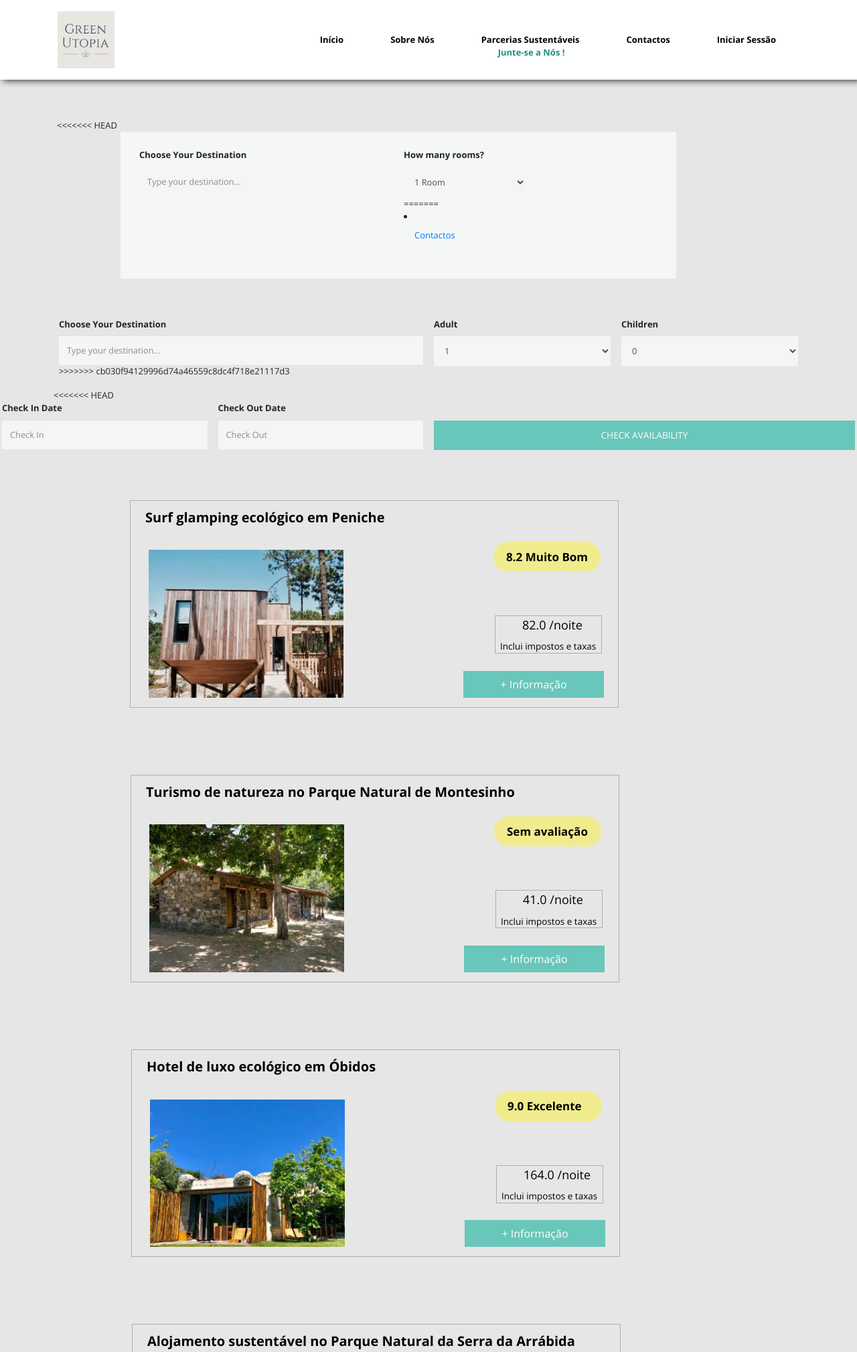
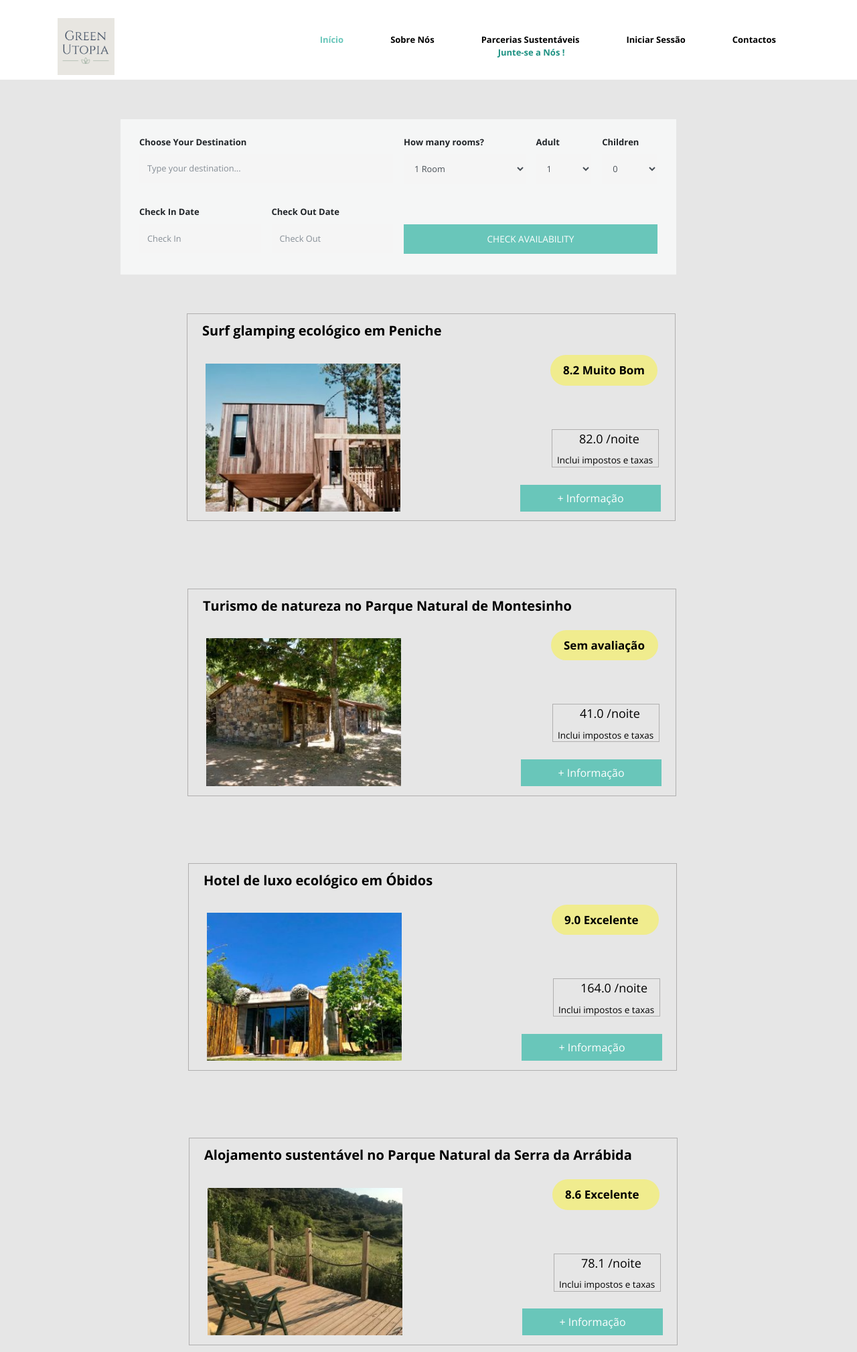
Before and after one commit to EduardoFernandesUA/GreenUtopia, a Flask app: page /search in a window 1280 px wide; the page is wider, and only the part inside the window is pictured. Shown: the top 2019 px of that part at 67% size. Run offline with Flask 2, Linux system fonts and the light colour scheme; data comes from the database, SQL or seed files in the repository; both versions use the stored data as it was after the commit; some libraries are stand-ins or nearby versions.

Commit message:
fix alojamentos

```diff
--- a/templates/alojamentos.html
+++ b/templates/alojamentos.html
@@ -1,10 +1,76 @@
-{% extends "base.html" %}
+<!DOCTYPE html>
+<html lang="en">
+<head>
+	<meta charset="utf-8">
+    <meta http-equiv="X-UA-Compatible" content="IE=edge">
+    <meta name="viewport" content="width=device-width, initial-scale=1">
 
+	<title>Green Utopia</title>
+	<!--
+Journey Template
+http://www.templatemo.com/tm-511-journey
+-->
+    <!-- load stylesheets -->
+    <link rel="stylesheet" href="https://fonts.googleapis.com/css?family=Open+Sans:300,400,600,700">  <!-- Google web font "Open Sans" -->
+    <link rel="stylesheet" href="{{ url_for('static',filename='font-awesome-4.7.0/css/font-awesome.min.css') }}">                <!-- Font Awesome -->
+    <link rel="stylesheet" href="{{ url_for('static',filename='css/bootstrap.min.css') }}">                                      <!-- Bootstrap style -->
+    <link rel="stylesheet" type="text/css" href="{{ url_for('static',filename='css/datepicker.css') }}">
+    <link rel="stylesheet" type="text/css" href="{{ url_for('static',filename='slick/slick.css') }}">
+    <link rel="stylesheet" type="text/css" href="{{ url_for('static',filename='slick/slick-theme.css') }}">
+    <link rel="stylesheet" href="{{ url_for('static',filename='css/templatemo-style.css') }}">                                   <!-- Templatemo style -->
+	<link rel="stylesheet" type="text/css" href="{{ url_for('static',filename='css/alojamentos.css') }}">
 
+    <!-- HTML5 shim and Respond.js for IE8 support of HTML5 elements and media queries -->
+    <!-- WARNING: Respond.js doesn't work if you view the page via file:// -->
+            <!--[if lt IE 9]>
+              <script src="https://oss.maxcdn.com/html5shiv/3.7.2/html5shiv.min.js"></script>
+              <script src="https://oss.maxcdn.com/respond/1.4.2/respond.min.js"></script>
+          <![endif]-->
+</head>
 
-{% block content %}
+<body>
+	<!-- header section start -->
+	<div class="tm-top-bar-bg"></div>
+            <div class="tm-top-bar" id="tm-top-bar">
+                <div class="container">
+                    <div class="row">
+                        <nav class="navbar navbar-expand-lg narbar-light">
+                            <a class="navbar-brand mr-auto" href="/">
+                                <img src="static/img/logotipo.png" alt="Site logo">
 
-{% include 'nav.html'%}
+                            </a>
+                            <button type="button" id="nav-toggle" class="navbar-toggler collapsed" data-toggle="collapse" data-target="#mainNav" aria-expanded="false" aria-label="Toggle navigation">
+                                <span class="navbar-toggler-icon"></span>
+                            </button>
+                            <div id="mainNav" class="collapse navbar-collapse tm-bg-white">
+                                <ul class="navbar-nav ml-auto">
+                                    <li class="nav-item">
+                                        <a class="nav-link active" href="#top">Início <span class="sr-only">(current)</span></a>
+                                    </li>
+
+                                    <li class="nav-item">
+                                        <a class="nav-link" href="sobreNos">Sobre Nós</a>
+                                    </li>
+
+                                    <li class="nav-item">
+                                        <a class="nav-link" href="parceriasSustentaveis">Parcerias Sustentáveis </a>
+                                        <p style="position: relative; top: -51px; left: 60px; color:#1e9283;">Junte-se a Nós !</p>
+                                    </li>
+
+                                    <li class="nav-item">
+                                        <a class="nav-link" href="iniciarSessao">Iniciar Sessão</a>
+                                    </li>
+
+                                    <li class="nav-item">
+                                        <a class="nav-link" href="/#tm-section-4">Contactos</a>
+                                    </li>
+
+                                </ul>
+                            </div>
+                        </nav>
+                    </div> <!-- row -->
+                </div> <!-- container -->
+            </div> <!-- .tm-top-bar -->
 
 		<br>
 		<br>
@@ -14,7 +80,6 @@
 		<div class=" layout_padding promoted_sectipon">
 			<div class="container">
 
-<<<<<<< HEAD
 
 				<!--!!! FORM para insercao dos valores !! -->
 				<form action="/search" method="get" class="tm-search-form tm-section-pad">
@@ -39,33 +104,6 @@
 									<option value="9">9 Rooms</option>
 									<option value="10">10 Rooms</option>
 								</select>
-=======
-                                    <li class="nav-item">
-                                        <a class="nav-link" href="/#tm-section-4">Contactos</a>
-                                    </li>
-
-                                </ul>
-                            </div>
-                        </nav>
-                    </div> <!-- row -->
-                </div> <!-- container -->
-            </div> <!-- .tm-top-bar -->
-
-		<br>
-		<br>
-		<br>
-
-		<div class=" layout_padding promoted_sectipon">
-			<div class="container">
-
-				<!--!!! FORM para insercao dos valores !! -->
-				<form action="/search" method="get" class="tm-search-form tm-section-pad" style="left: 150px; height: 250px;">
-					<div class="form-row tm-search-form-row">
-						<div class="form-group tm-form-group tm-form-group-pad tm-form-group-1">
-							<label for="search_id">Choose Your Destination</label>
-							<!-- style="text-transform: lowercase; -->
-							<input name="search_name" type="text" class="form-control" id="search_id" placeholder="Type your destination..." required>
->>>>>>> cb030f94129996d74a46559c8dc4f718e21117d3
 							</div>
 							<div class="form-group tm-form-group tm-form-group-pad tm-form-group-3">
 								<label for="inputAdult">Adult</label>
@@ -98,7 +136,6 @@
 									<option value="9">9</option>
 								</select>
 							</div>
-<<<<<<< HEAD
 						</div>
 					</div> <!-- form-row -->
 					<div class="form-row tm-search-form-row">
@@ -140,74 +177,6 @@
 				</div>
 
 			<!-- </div> -->
-=======
-						<div class="form-group tm-form-group tm-form-group-pad tm-form-group-1">
-							<label for="btnSubmit">&nbsp;</label>
-							<input onclick="getValueInput()" type="submit" value="Pesquisar" class="btn btn-primary tm-btn tm-btn-search text-uppercase" >
-						</div>
-					</div>
-				</form>
-
-				<p id="valueInput"></p>
-
-				<!-- <form action="/search" method="get" class="tm-search-form tm-section-pad" style="left: 10px;">
-					<label for="inputCity">Choose Your Destination</label>
-					<input name="search_name" type="text" class="form-control" id="search_id" placeholder="Type your destination..." required>
-				</form> -->
-
-				<div class="showAll">
-						<a href="/all" style="position: relative; color: white; font-weight: bold; font-size: 15px; left: 10px; top: 8px;">
-							Ver todos os alojamentos disponíveis
-						</a>
-				</div>
-
-				<br>
-				<br>
-				<br>
-
-				<div style="position: relative; left: 265px; ">	<!--!! VER MELHOR espaço entre blocos !!! -->
-				{% for item in lista %}
-					<div style=" border: 1px; border-style:solid; border-color: rgb(176, 175, 175); width: 730px; height: 310px;">
-						<div class="nameAloj"> {{ item[1] }} </p>
-						<div class="ratingAloj"> {{ item[4] }}</div>	<!--! aqui -->
-						<div class="priceAloj"> {{ item[3] }} /noite <sub>&nbsp;&nbsp;Inclui impostos e taxas</sub> </div>
-						<div class="imagesAloj"><img src="{{ item[2] }}" style="width: 40%;"></div>
-						<button class="moreInfo"><a href="/moreInfo/{{ item[0] }}" style="color:white;"> + Informação </a></button>
-					</div>
-				{% endfor %}
-				</div>
-
-				<div style="position: relative; left: -480px;">
-					<div class="showType" style="position: relative; color: black; font-weight: bold; font-size: 15px; top:-2837px; ">
-						<label style="position: relative; top:8px;">Fitros de tipo de alojamentos:</label>
-					</div>
-					<br>
-					<div style="position: relative; top: -30px">
-						<div class="showType" style="background-color: rgba(224, 231, 231, 0.932); width: 200px; ">
-							<a href="/parque natural" style=" position: relative; color: black; font-weight: bold; font-size: 15px; left: 0px; top: 8px;" >Parque Natural</a>
-						</div>
-						<div class="showType" style="background-color: rgba(224, 231, 231, 0.932); width: 200px; ">
-							<a href="/eco-resort" style="position: relative; color: black; font-weight: bold; font-size: 15px; left: -20px; top: 8px;" >Eco-resort</a> <br>
-						</div>
-						<div class="showType" style="background-color: rgba(224, 231, 231, 0.932); width: 200px; ">
-							<a href="/surf glamping" style="position: relative; color: black; font-weight: bold; font-size: 15px; left: -5px; top: 8px;" >Surf Glamping</a> <br>
-						</div>
-						<div class="showType" style="background-color: rgba(224, 231, 231, 0.932); width: 200px; ">
-							<a href="/eco consistente" style="position: relative; color: black; font-weight: bold; font-size: 15px; left: -5px; top: 8px;" >Eco consistente</a> <br>
-						</div>
-						<div class="showType" style="background-color: rgba(224, 231, 231, 0.932); width: 200px; ">
-							<a href="/eco hotel" style="position: relative; color: black; font-weight: bold; font-size: 15px; left: -28px; top: 8px;" >Eco Hotel</a> <br>
-						</div>
-						<div class="showType" style="background-color: rgba(224, 231, 231, 0.932); width: 200px;">
-							<a href="/quinta" style="position: relative; color: black; font-weight: bold; font-size: 15px; left: -5px; top: 8px;" >Quinta Pedagógica</a> <br>
-						</div>
-					</div>
-				</div>
-
-			<!-- </div> -->
-		</div>
-		<!-- section PROMOTED end -->
->>>>>>> cb030f94129996d74a46559c8dc4f718e21117d3
 		</div>
 		<!-- section PROMOTED end -->
 	</div>
@@ -221,7 +190,6 @@
     <script src="static/js/jquery.singlePageNav.min.js"></script>      <!-- Single Page Nav (https://github.com/ChrisWojcik/single-page-nav) -->
     <script src="static/slick/slick.min.js"></script>                  <!-- http://kenwheeler.github.io/slick/ -->
     <script src="static/js/jquery.scrollTo.min.js"></script>           <!-- https://github.com/flesler/jquery.scrollTo -->
-    <script src="static/js/getValue_check.js"></script>
     <script>
 
 
@@ -270,14 +238,6 @@
 
     </script>
 
-	<!-- <script>
 
-		const getValueInput = () =>{
-		let inputValue = document.getElementById("search_id").value;
-		document.getElementById("valueInput").innerHTML = inputValue;
-		}
-
-	</script>  -->
-
-
-{% endblock %}
+</body>
+</html>
```
Also changed, not shown: greenDB.db. Lines whose indentation alone changed are shown as unchanged.
